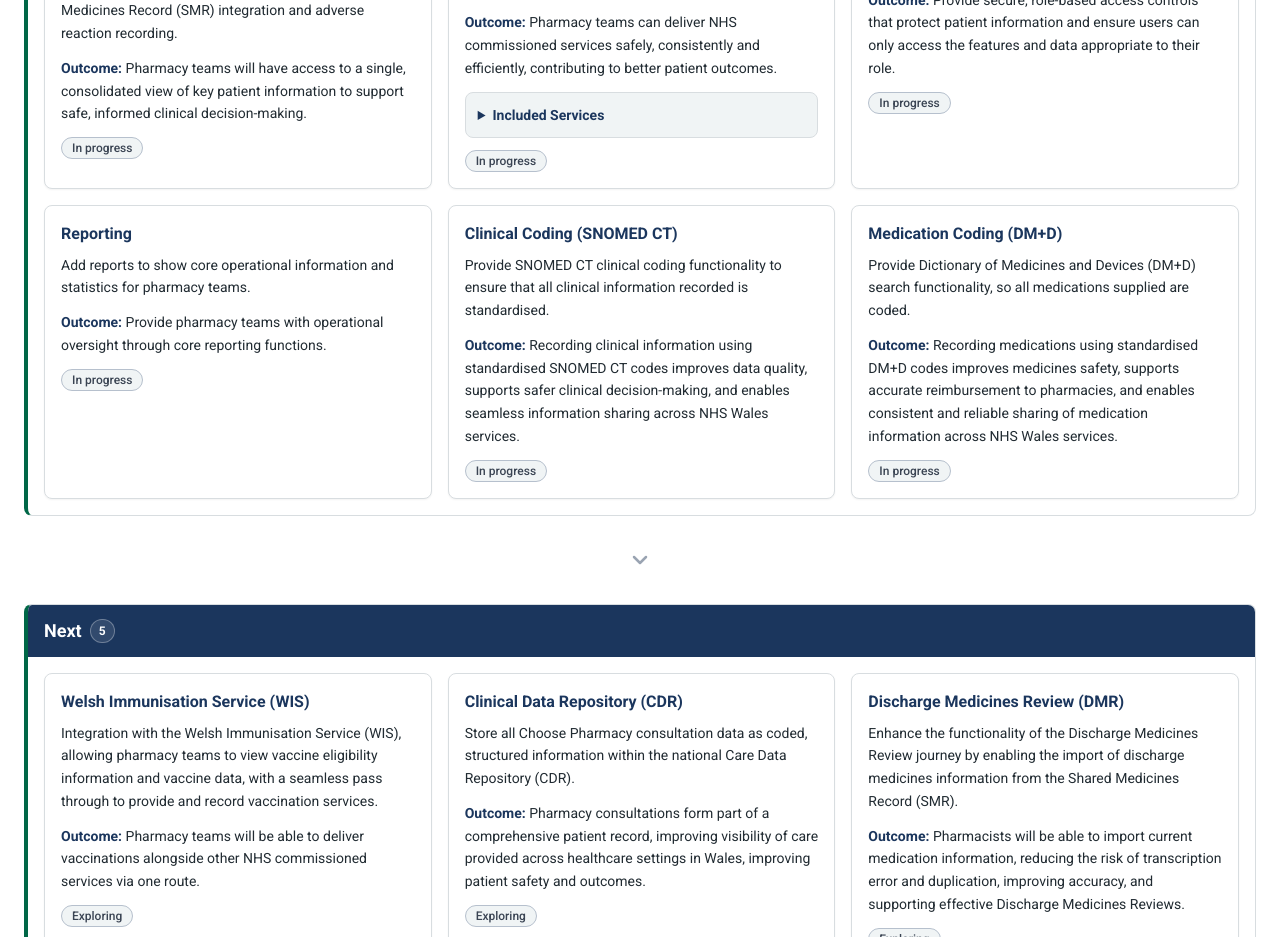
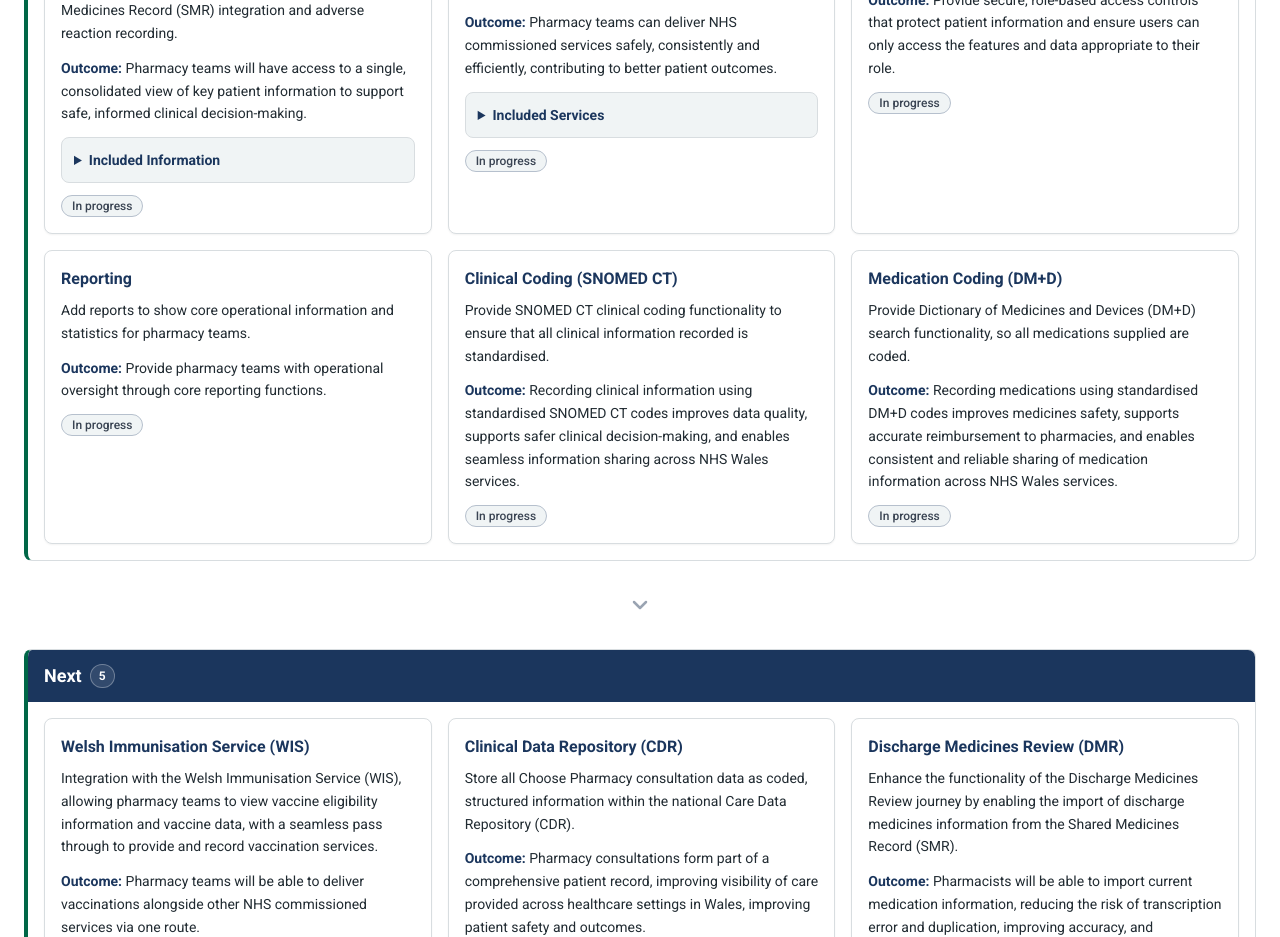
Before and after one commit to DHCW-Digital-Health-and-Care-Wales/ChoosePharmacy-Roadmap, a React (Vite) app: page / in a window 1280 px wide. Shown: the part 2120-3057 px from the top of the page. Built offline with nearby package versions, Linux system fonts and the light colour scheme.

Commit message:
Add 'Included Information' capabilities to Patient Hub card in the Now section

```diff
--- a/src/data/roadmap.ts
+++ b/src/data/roadmap.ts
@@ -222,6 +222,17 @@
       status: 'in-progress',
       outcome:
         'Pharmacy teams will have access to a single, consolidated view of key patient information to support safe, informed clinical decision-making.',
+      capabilities: {
+        label: 'Included Information',
+        items: [
+          'Patient Overview',
+          'Patient Detail',
+          'Patient History',
+          'Welsh GP Record (WGPR)',
+          'Adverse Reactions Management',
+          'Service Registration Management',
+        ],
+      },
       updated: UPDATED_AT,
     },
     {
```
